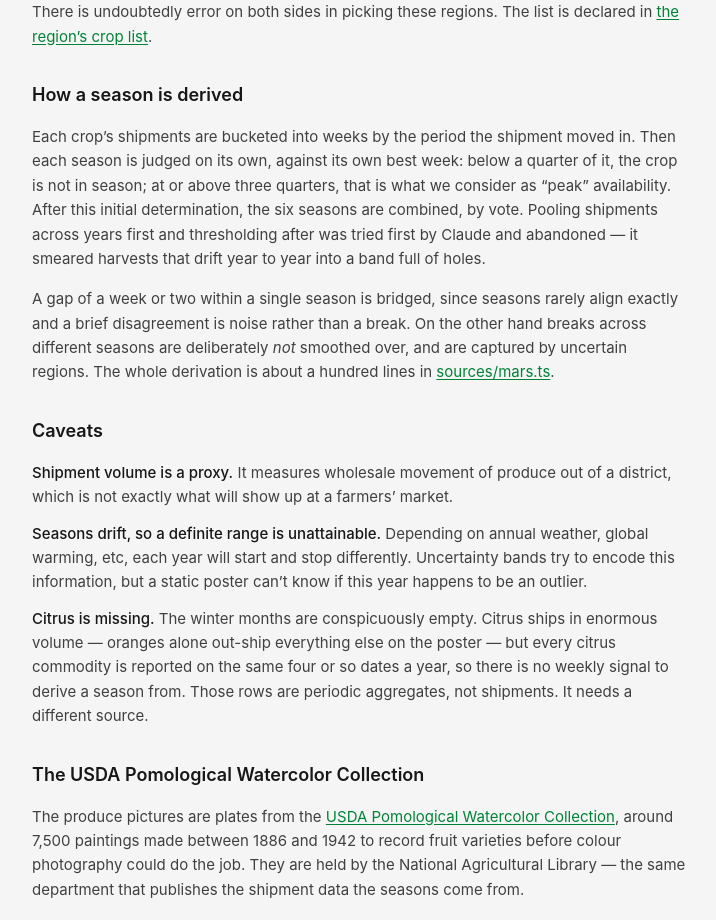
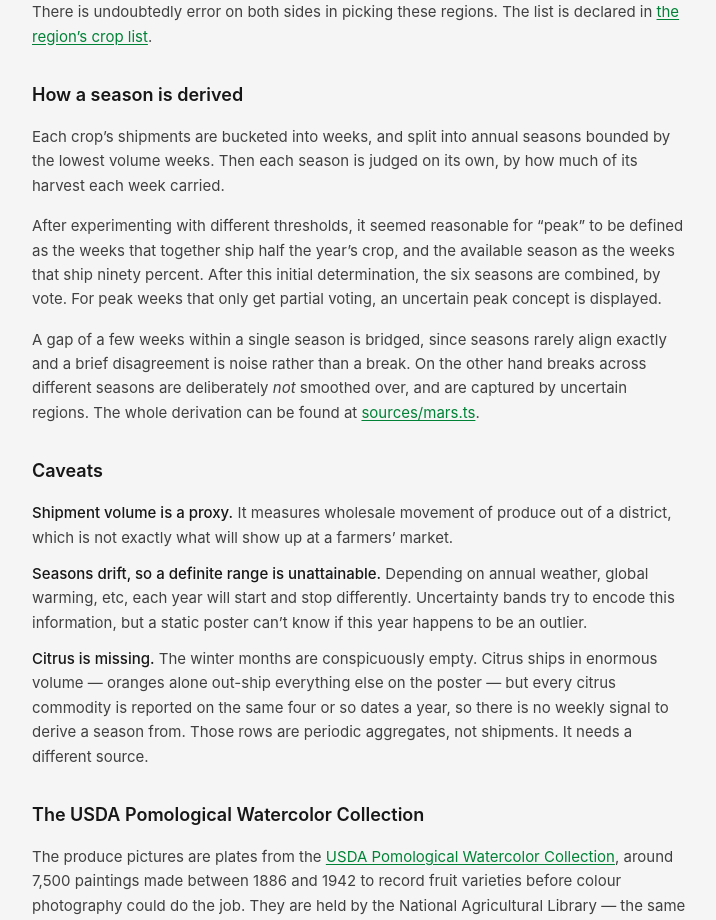
Before and after one commit to perspectivezoom/vertumnus, a React (Vite) app: page /about/sources in a window 1280 px wide. Shown: the part 1320-2240 px from the top of the page, without its empty margins (248-964 px from the left). Built offline with nearby package versions, Linux system fonts and the light colour scheme.

Commit message:
fix sources factual errors

```diff
--- a/src/components/about/Sources.tsx
+++ b/src/components/about/Sources.tsx
@@ -106,19 +106,22 @@ export function Sources() {
 
         <Heading>How a season is derived</Heading>
         <p>
-          Each crop&rsquo;s shipments are bucketed into weeks by the period the shipment moved in.
-          Then each season is judged on its own, against its own best week: below a quarter of it,
-          the crop is not in season; at or above three quarters, that is what we consider as
-          &ldquo;peak&rdquo; availability. After this initial determination, the six seasons are
-          combined, by vote. Pooling shipments across years first and thresholding after was tried
-          first by Claude and abandoned — it smeared harvests that drift year to year into a band
-          full of holes.
+          Each crop&rsquo;s shipments are bucketed into weeks, and split into annual seasons bounded
+          by the lowest volume weeks. Then each season is judged on its own, by how much of its
+          harvest each week carried.
         </p>
         <p>
-          A gap of a week or two within a single season is bridged, since seasons rarely align
-          exactly and a brief disagreement is noise rather than a break. On the other hand breaks
-          across different seasons are deliberately <em>not</em> smoothed over, and are captured by
-          uncertain regions. The whole derivation is about a hundred lines in{' '}
+          After experimenting with different thresholds, it seemed reasonable for &ldquo;peak&rdquo;
+          to be defined as the weeks that together ship half the year&rsquo;s crop, and the
+          available season as the weeks that ship ninety percent. After this initial determination,
+          the six seasons are combined, by vote. For peak weeks that only get partial voting, an
+          uncertain peak concept is displayed.
+        </p>
+        <p>
+          A gap of a few weeks within a single season is bridged, since seasons rarely align exactly
+          and a brief disagreement is noise rather than a break. On the other hand breaks across
+          different seasons are deliberately <em>not</em> smoothed over, and are captured by
+          uncertain regions. The whole derivation can be found at{' '}
           <ExternalLink href={repoFile('data/regions/sources/mars.ts')}>
             sources/mars.ts
           </ExternalLink>
```
